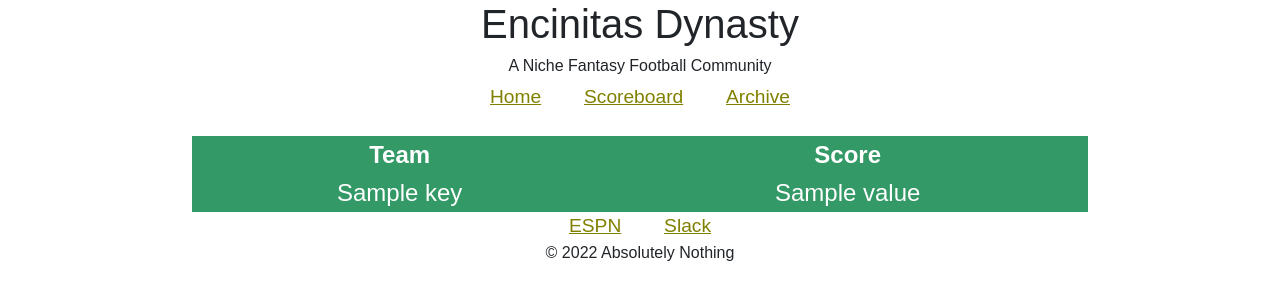
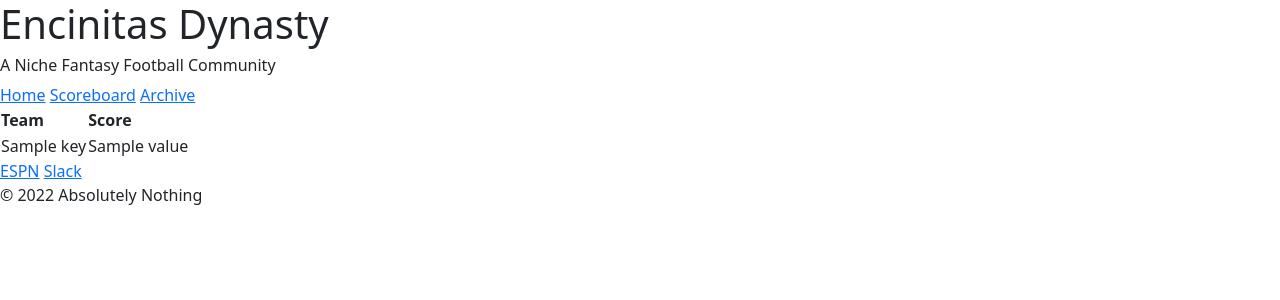
Before and after one commit to drewpgilmore/dynasty, a Flask app: template templates/index.html in a window 1280 px wide. Shown: the top 300 px of the page. Run offline with Flask 2, Linux system fonts and the light colour scheme; the template is opened without the code that fills it: most values are stand-ins (such as "Sample title", 1, 10 or a date in 2020); parts of the project's set-up code (start-up, migrations or seed data) failed here and were passed over.

Commit message:
commented out styles until app functionality is finished

```diff
--- a/static/main.css
+++ b/static/main.css
@@ -1,34 +1,43 @@
+/*
 body {
-    font-family: sans-serif;
+    background-color: rgb(248,249,250);
     text-align: center;
+    font-family: 'Segoe UI', Tahoma, Geneva, Verdana, sans-serif;
 }
 
 .headline {
     font-weight: 500;
 }
 
+.nav-item {
+    font-size: larger;
+}
+
+.form-select {
+    width: 25%;
+}
+
 #scores-table {
     background-color: RGB(51,153,102);
     color: white;
-    margin-top: 1em;
-    padding-left: 2em;
-    padding-right: 2em;
-    font-size: x-large;
-    justify-self: center;
-    width: 70%;
+    border-color: white;
+    padding-top: 10px;
+    font-size: larger;
+    width: fit-content;
+    border: 3px solid black;
+    column-width: 20px;
+}
+
+thead {
+    background-color: RGB(26,128,77);
+    padding-left: 15px;
 }
 
 a {
-    font-size: larger;
+    color: gray;
+    font-size: x-large;
     font-weight: 200;
-    color: olive;
-    margin-left: 1em;
-    margin-right: 1em;
-}
-
-.display-2 {
-    margin-top: 1em;
-    font-weight: bold;
+    margin: 2em;
 }
 
 .input-group {
@@ -55,3 +64,27 @@ a {
 tr.header {
     cursor:pointer;
 }
+
+button {
+    margin: 5px;
+}
+
+#slack-button {
+    background-color: purple;
+    border-color: purple;
+}
+
+#espn-button {
+    background-color: red;
+    border-color: red;
+}
+
+img {
+    width: 40px;
+    height: auto;
+}
+
+td {
+    margin: 5px;
+}
+*/
```
